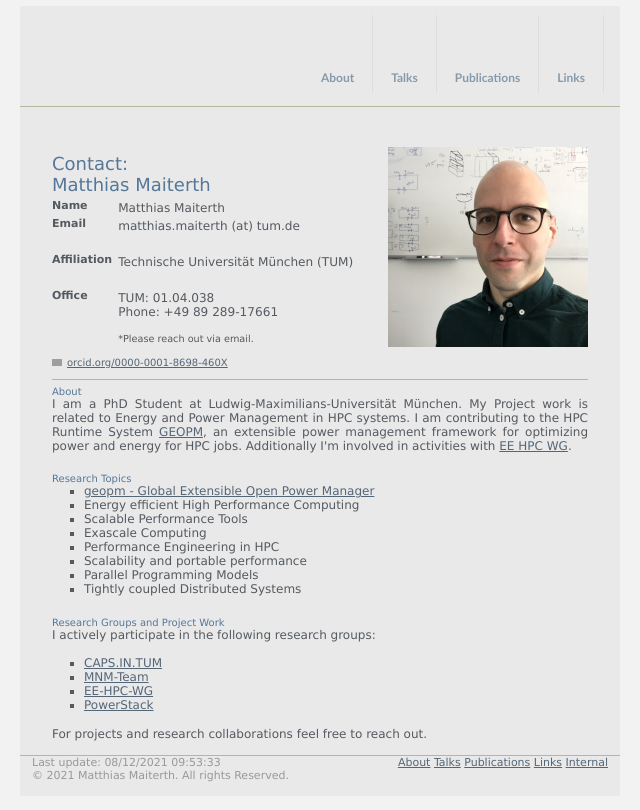
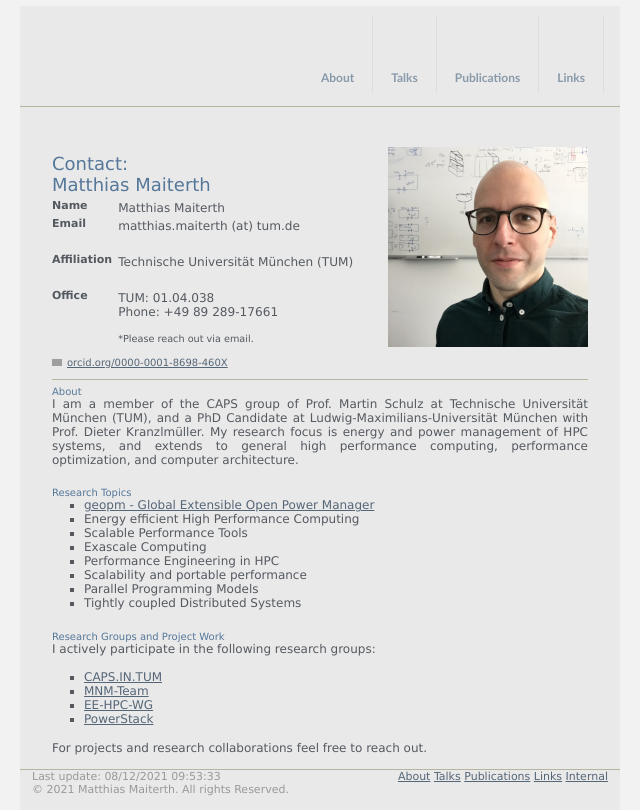
Before and after one commit to maiterth/maiterth.github.io, a plain HTML site: page index.html in a window 1280 px wide. Shown: the whole page, without its empty margins (320-960 px from the left). Drawn offline with Linux system fonts and the light colour scheme; grey boxes are pictures that could not be loaded.

Commit message:
Update index.html

```diff
--- a/index.html
+++ b/index.html
@@ -68,10 +68,9 @@
                 <hr>
                 <h3>About</h3>
                 <p>
-                I am a PhD Student at Ludwig-Maximilians-Universit&auml;t M&uuml;nchen.
-                My Project work is related to Energy and Power Management in HPC systems.
-                I am contributing to the HPC Runtime System <a href="https://geopm.github.io/">GEOPM</a>, an extensible power management framework for optimizing power and energy for HPC jobs.
-                Additionally I'm involved in activities with <a href="https://eehpcwg.llnl.gov">EE&nbsp;HPC&nbsp;WG</a>.
+                I am a member of the CAPS group of Prof. Martin Schulz at Technische Universit&auml;t M&uuml;nchen (TUM), and
+                a PhD Candidate at Ludwig-Maximilians-Universit&auml;t M&uuml;nchen with Prof. Dieter Kranzlm&uuml;ller.
+                My research focus is energy and power management of HPC systems, and extends to general high performance computing, performance optimization, and computer architecture.
                 </p>
                 <h3>Research Topics</h3>
                 <ul>
```
